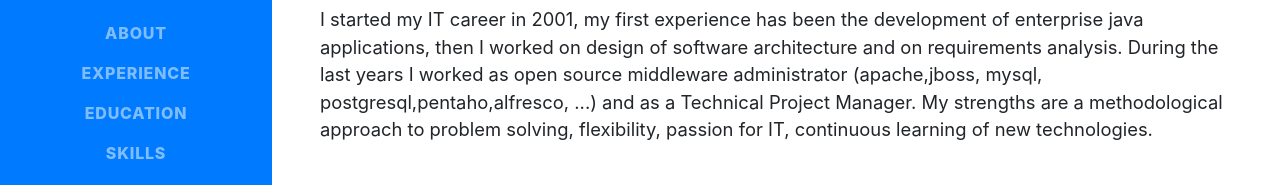
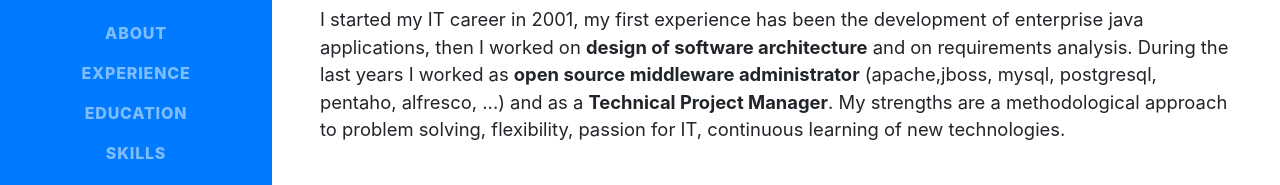
Before and after one commit to corollo/my-resume, a website with bundled scripts: page index.html in a window 1280 px wide. Shown: the part 339-524 px from the top of the page. Built offline with nearby package versions, Linux system fonts and the light colour scheme; a web font is replaced by a local one.

Commit message:
first customization

```diff
--- a/index.html
+++ b/index.html
@@ -73,9 +73,9 @@
             <a href="mailto:name@email.com">corollo@gmail.com</a>
           </div>
           <p class="lead mb-5">
-          I started my IT career in 2001, my first experience has been the development of enterprise java applications, then I worked on design of software architecture and on requirements analysis.
-During the last years I worked as open source middleware administrator (apache,jboss, mysql, postgresql,pentaho,alfresco, ...) and as a Technical Project Manager.
-My strengths are a methodological approach to problem solving, flexibility, passion for IT, continuous learning of new technologies.
+          I started my IT career in 2001, my first experience has been the development of enterprise java applications, then I worked on <b>design of software architecture</b>
+         and on requirements analysis. During the last years I worked as <b>open source middleware administrator</b> (apache,jboss, mysql, postgresql, pentaho, alfresco, ...) and as a <b>Technical Project Manager</b>.
+         My strengths are a methodological approach to problem solving, flexibility, passion for IT, continuous learning of new technologies.
           </p>
           <div class="social-icons">
             <a href="https://www.linkedin.com/in/luigicorollo/">
```
